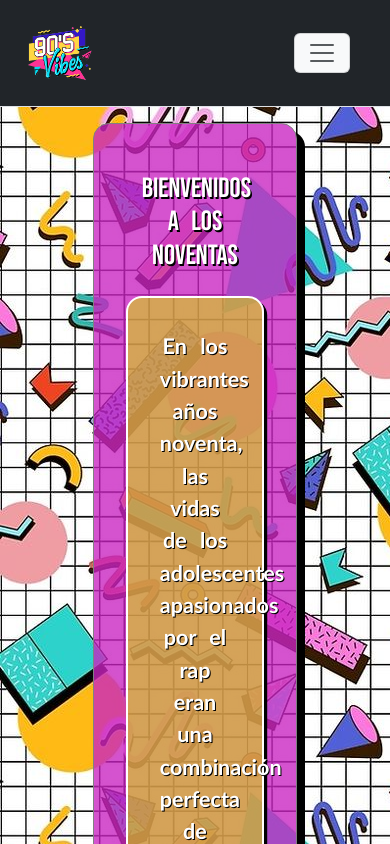
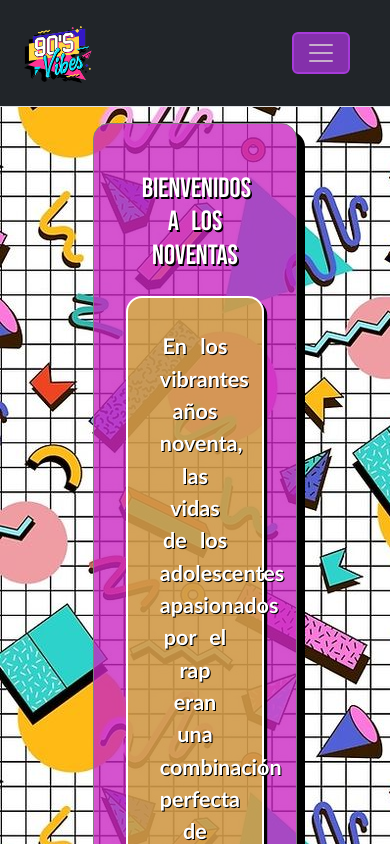
Before and after one commit to JCBTK/EntregaProyectoFinal-Benitez, a plain HTML site: page index.html in a window 390 px wide. Shown: the top 844 px of the page. Drawn offline with nearby package versions, Linux system fonts and the light colour scheme.

Commit message:
mas cambios

```diff
--- a/index.html
+++ b/index.html
@@ -10,7 +10,7 @@
 <body>
     <nav class="navbar navbar-expand-md bg-dark p-3 border-bottom" id="menu">
         <div class="container-fluid">
-            <a class="navbar-brand" href="/index.html"><img src="./pages/img/logo.png" id="logo" alt=""></a>
+            <a class="navbar-brand" href="/index.html"><img src="./pages/img/logo.png" id="logo" alt="logo"></a>
             <nav class="navbar navbar-expand-md">
                 <div class="container-fluid ">
                     <button class="navbar-toggler bg-light" type="button" data-bs-toggle="collapse" data-bs-target="#navbarNav"
@@ -47,7 +47,7 @@
     <div class="container-fluid bg-dark">
         <footer class="d-flex flex-wrap justify-content-between align-items-center py-3">
             <div class="col-md-4 d-flex align-items-center">
-                <a href="/index.html" class="mb-3 mx-3 mb-md-0 text-muted text-decoration-none lh-1">
+                <a href="/index.html" class="mb-3 mx-3 mb-md-0 text-decoration-none lh-1">
                     <img src="/pages/img/logo.png" width="40" height="40" alt=""/>
                 </a>
                 <span class="mb-3 mb-md-0 text-light ">© 2024 90's, Inc</span>
--- a/style/style.css
+++ b/style/style.css
@@ -1,10 +1,12 @@
 @import url('https://fonts.googleapis.com/css2?family=Anton&family=Bebas+Neue&family=Dancing+Script&family=Oswald:wght@200&display=swap');
+
 /*No olvidarme las reglas del font
 font-family: 'Anton', sans-serif;
 font-family: 'Bebas Neue', sans-serif;
 font-family: 'Dancing Script', cursive;
 font-family: 'Oswald', sans-serif;
 */
+
 body{
     word-spacing: 0.5rem;
     font-family:'Oswald', sans-serif;
@@ -13,7 +15,24 @@ body{
     margin: 0;
 }
 #logo{
+    filter: drop-shadow(-0.2rem 0.2rem 0 black);
     height: 4rem !important;
+    transition: 0.3s;
+}
+#logo:hover{
+    filter: drop-shadow(-0.4rem 0.4rem 0 black);
+}
+.navbar-toggler-icon{
+    filter: invert();
+}
+.navbar-toggler{
+    background-color: #8430ab !important;
+    border: solid 2px #a73bda;
+    transition: 0.3s;
+}
+.navbar-toggler:hover{
+    background-color: #9158ab !important;
+    box-shadow: 0.2rem 0.2rem 0rem rgb(0, 0, 0);
 }
 #menu a {
     font-size: 1.2rem;
@@ -256,7 +275,7 @@ color: #a8a8a8;
 }
 .formulario input:focus{
     outline:0;
-    border: 1px solid #ffd900;
+    border: 1px solid #ea00ff;
 }
 .formulario textarea:focus{
     outline:0;
```
